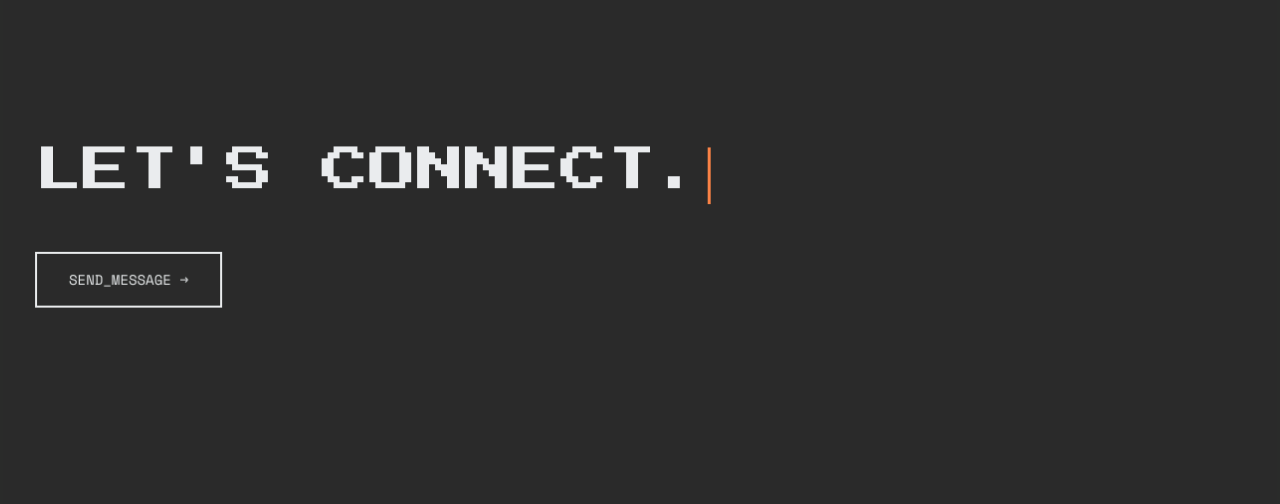
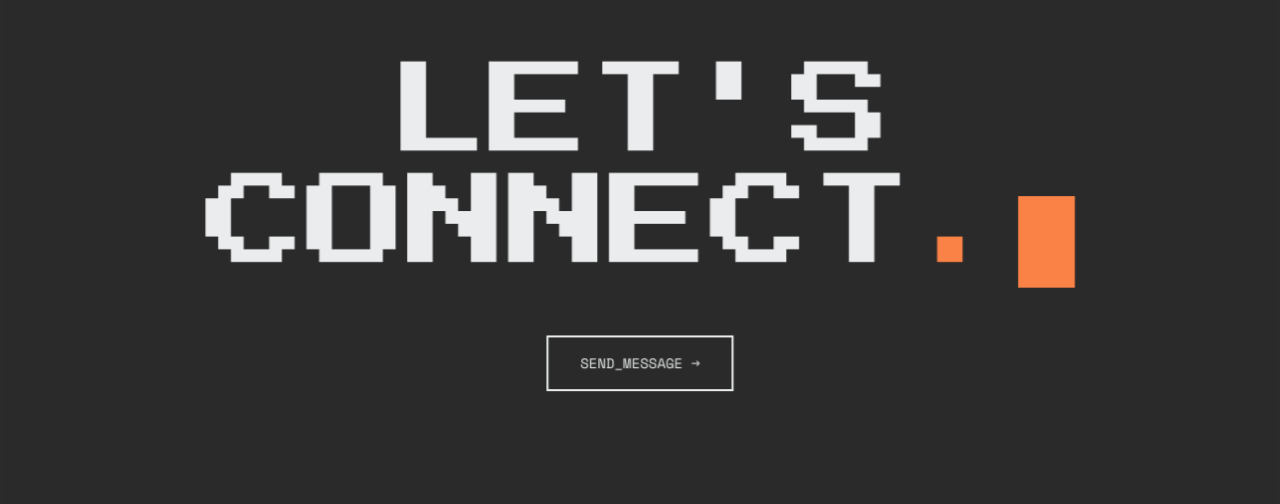
Before and after one commit to Nemesis-12/portfolio, a React (Vite) app: page / in a window 1280 px wide. Shown: the part 7436-7940 px from the top of the page. Built offline with nearby package versions, Linux system fonts and the light colour scheme.

Commit message:
mochi: full-screen contact heading with blinking cursor
Use footer#contact with footer-big typography, split LET'S/CONNECT lines,
orange period, and portfolio CSS cursor block per reference layout.

Co-authored-by: Cursor <cursoragent@cursor.com>

```diff
--- a/src/components/ContactSection.tsx
+++ b/src/components/ContactSection.tsx
@@ -3,10 +3,8 @@ import { motion, useInView } from 'framer-motion'
 import { TypeIn } from '../animations/TypeIn'
 import { hoverEase } from '../animations/variants'
 import { StickySection } from './StickySection'
-import { cursorVariants } from './HeroSection.constants'
 
 const EMAIL = 'famohammed@shockers.wichita.edu'
-const CONTACT_HEADING = "LET'S CONNECT."
 const CONTACT_SPEED = 50
 
 const footerLinks = [
@@ -19,29 +17,34 @@ const footerLinks = [
 export default function ContactSection() {
   const ref = useRef(null)
   const isInView = useInView(ref, { once: true })
-  const [showCursor, setShowCursor] = useState(false)
+  const [step, setStep] = useState(0)
 
   return (
     <>
-      <StickySection id="contact" className="flex flex-col justify-center px-8 py-14 bg-graphite">
-        <div ref={ref} className="w-full">
-          <h2 className="font-display text-3xl md:text-5xl text-platinum leading-tight mb-12">
-            <TypeIn
-              start={isInView}
-              text={CONTACT_HEADING}
-              speed={CONTACT_SPEED}
-              onDone={() => setShowCursor(true)}
-            />
-            {showCursor && (
-              <motion.span
-                data-testid="contact-cursor"
-                aria-hidden="true"
-                className="inline-block w-[3px] h-[1.2em] bg-atomic-tangerine align-middle ml-1"
-                variants={cursorVariants}
-                animate="blink"
+      <StickySection as="footer" id="contact" className="bg-graphite">
+        <div ref={ref} className="footer-cta">
+          <div className="footer-big">
+            <span className="footer-big-line">
+              <TypeIn
+                start={isInView}
+                text="LET'S"
+                speed={CONTACT_SPEED}
+                onDone={() => setStep((s) => Math.max(s, 1))}
               />
-            )}
-          </h2>
+            </span>
+            <span className="footer-big-line">
+              <TypeIn
+                start={step >= 1}
+                text="CONNECT"
+                speed={CONTACT_SPEED}
+                onDone={() => setStep((s) => Math.max(s, 2))}
+              />
+              {step >= 2 && <span className="period">.</span>}
+              {step >= 2 && (
+                <span className="cursor" data-testid="contact-cursor" aria-hidden="true" />
+              )}
+            </span>
+          </div>
 
           <motion.a
             href={`mailto:${EMAIL}`}
```
Also changed, not shown: 2 other files (tests, documents, lock files or other folders).
